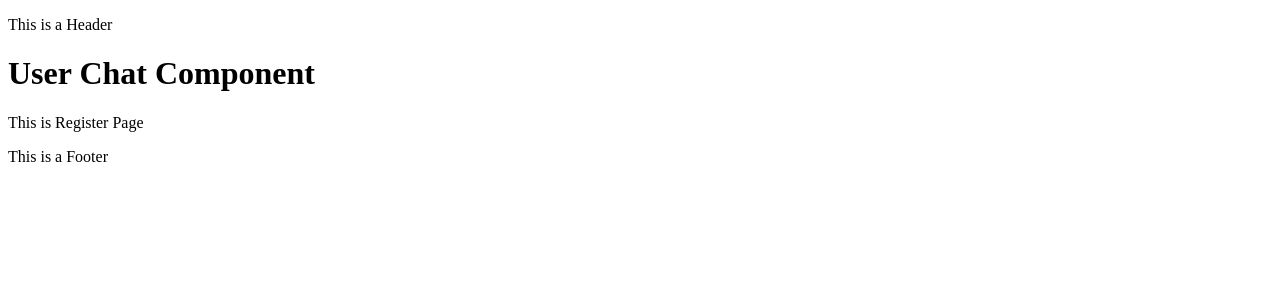
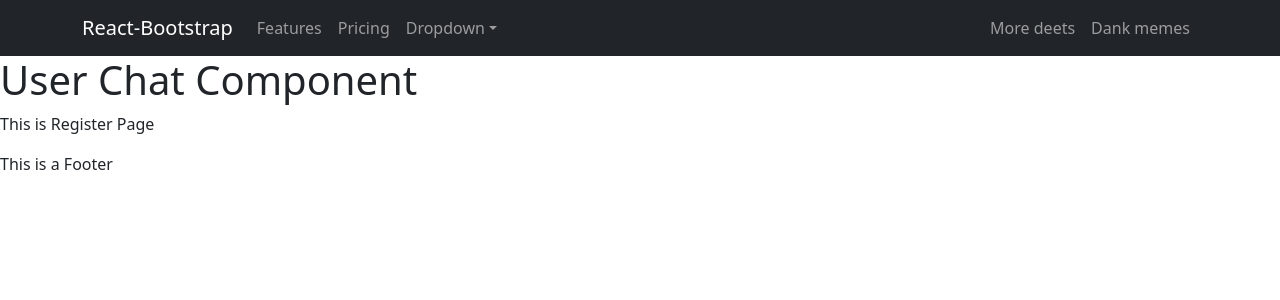
Before and after one commit to ToddW317/RugzByQ, a React (Create React App) app in the folder frontend/: page /register in a window 1280 px wide. Shown: the top 300 px of the page. Built offline with nearby package versions, Linux system fonts and the light colour scheme.

Commit message:
responsive Navbar added
used react-bootstrap

```diff
--- a/frontend/package.json
+++ b/frontend/package.json
@@ -6,7 +6,9 @@
     "@testing-library/jest-dom": "^5.17.0",
     "@testing-library/react": "^13.4.0",
     "@testing-library/user-event": "^13.5.0",
+    "bootstrap": "^5.1.3",
     "react": "^18.2.0",
+    "react-bootstrap": "^2.2.1",
     "react-dom": "^18.2.0",
     "react-router-dom": "^6.2.1",
     "react-scripts": "5.0.1",
--- a/frontend/src/components/HeaderComponent.js
+++ b/frontend/src/components/HeaderComponent.js
@@ -1,6 +1,37 @@
+import {Navbar, Nav, Container, NavDropdown} from 'react-bootstrap';
+
 const HeaderComponent = () => {
-    return <p>This is a Header</p>
-
-}
+    return (
+            <Navbar collapseOnSelect expand="lg" bg="dark" variant="dark" className="bg-body-tertiary">
+                <Container>
+                    <Navbar.Brand href="#home">React-Bootstrap</Navbar.Brand>
+                        <Navbar.Toggle aria-controls="responsive-navbar-nav" />
+                            <Navbar.Collapse id="responsive-navbar-nav">
+                                <Nav className="me-auto">
+                                    <Nav.Link href="#features">Features</Nav.Link>
+                                    <Nav.Link href="#pricing">Pricing</Nav.Link>
+                                    <NavDropdown title="Dropdown" id="collapsible-nav-dropdown">
+                                        <NavDropdown.Item href="#action/3.1">Action</NavDropdown.Item>
+                                        <NavDropdown.Item href="#action/3.2">
+                                            Another action
+                                        </NavDropdown.Item>
+                                        <NavDropdown.Item href="#action/3.3">Something</NavDropdown.Item>
+                                        <NavDropdown.Divider />
+                                            <NavDropdown.Item href="#action/3.4">
+                                             Separated link
+                                            </NavDropdown.Item>
+                                    </NavDropdown>
+                                </Nav>
+                                <Nav>
+                                    <Nav.Link href="#deets">More deets</Nav.Link>
+                                    <Nav.Link eventKey={2} href="#memes">
+                                        Dank memes
+                                    </Nav.Link>
+                                </Nav>
+                            </Navbar.Collapse>
+                    </Container>
+            </Navbar>
+        );
+    }
 
 export default HeaderComponent;
--- a/frontend/src/index.js
+++ b/frontend/src/index.js
@@ -1,6 +1,7 @@
 import React from 'react';
 import ReactDOM from 'react-dom/client';
 import './index.css';
+import "bootstrap/dist/css/bootstrap.min.css";
 import App from './App';
 import reportWebVitals from './reportWebVitals';
 
```
Also changed, not shown: 1 other file (tests, documents, lock files or other folders).
